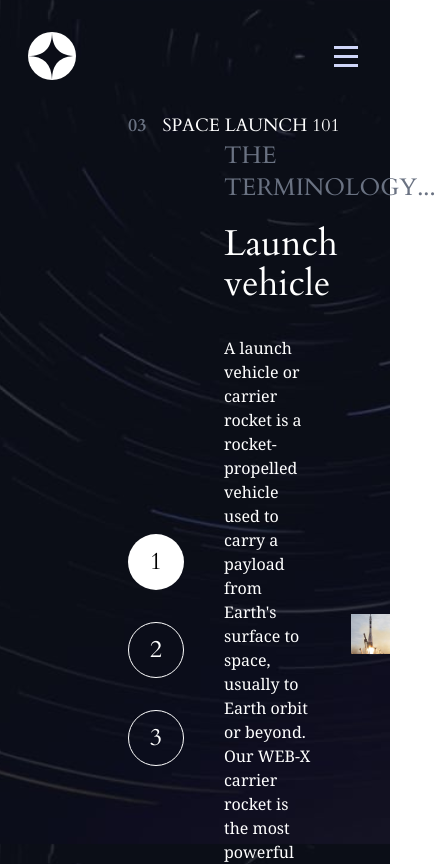
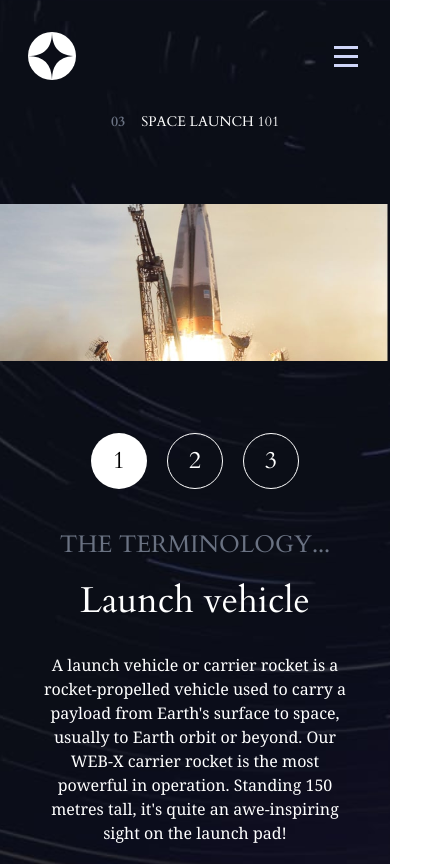
Before and after one commit to Christabel-Akpene/Space-Tourism, a React (Vite) app: page /technology in a window 390 px wide. Shown: the top 864 px of the page, 436 px wide, since content can reach past the window. Built offline with nearby package versions, Linux system fonts and the light colour scheme.

Commit message:
style:add responsive design for technology and crew

```diff
--- a/src/pages/Crew.jsx
+++ b/src/pages/Crew.jsx
@@ -8,19 +8,19 @@
   };
 
   return (
-    <div className="text-white w-[80vw] m-auto">
-      <p className="text-lg">
+    <div className="text-white w-full px-10 lg:px-0 lg:w-[80vw] m-auto">
+      <p className="text-sm sm:mt-10 sm:text-lg lg:mt-0">
         <span className="text-gray-500 mr-4 font-bold">02</span>PICK YOUR CREW
       </p>
 
-      <div className="flex space-x-28 justify-between items-center mt-10 pb-10">
-        <div className="w-[35vw]">
+      <div className="flex flex-col space-y-8 lg:flex-row lg:space-x-28 justify-between items-center mt-10 pb-10">
+        <div className="text-center lg:text-left lg:w-[35vw]">
           <p className="text-2xl mb-8 uppercase">{data.crew[selected].role}</p>
-          <p className="mb-8 text-4xl font-semi-bold">
+          <p className="mb-8 text-4xl font-semi-bold sm:text-6xl">
             {data.crew[selected].name}
           </p>
-          <p className="font-serif ">{data.crew[selected].bio}</p>
-            <div className="flex space-x-6 flex-row">
+          <p className="font-serif sm:w-3/4 lg:w-full m-auto ">{data.crew[selected].bio}</p>
+            <div className="flex justify-center lg:justify-start space-x-6 flex-row">
               {data.crew.map((person, index) => {
                 return (
                   <span
--- a/src/pages/Technology.jsx
+++ b/src/pages/Technology.jsx
@@ -9,13 +9,13 @@
   };
 
   return (
-    <div className="text-white ml-32">
-      <p className="text-lg ">
+    <div className="text-white lg:ml-32">
+      <p className="text-sm text-center sm:text-left sm:ml-8 lg:ml-0 sm:mt-10 sm:text-lg mb-18 lg:mb-0 lg:mt-0">
         <span className="text-gray-500 mr-4 font-bold">03</span>SPACE LAUNCH 101
       </p>
 
-      <div className="flex justify-between items-center space-x-10 pb-20">
-        <div className="flex flex-col">
+      <div className="flex flex-col lg:flex-row justify-between items-center space-x-10 pb-20">
+        <div className="flex m-auto lg:m-0  lg:flex-col space-x-5 my-10 lg:my-0 order-2 lg:order-1">
               {data.technology.map((technology, index) => {
                 return (
                   <button
@@ -25,23 +25,25 @@
                       selected === index ? " bg-white text-black" : "border border-white"
                     } w-14 h-14 text-2xl text-bold mt-8 flex items-center justify-center text-center rounded-full cursor-pointer`}
                   >
-
                     {index + 1}
                   </button>
                 );
               })}
         </div>
 
-        <div className="w-2/6">
+        <div className="w-full m-auto px-10 text-center lg:text-left lg:w-2/6 order-3 lg:order-2">
           <p className="text-2xl mb-5 text-gray-500">THE TERMINOLOGY...</p>
           <p className="mb-8 text-4xl font-semi-bold">
             {data.technology[selected].name}
           </p>
-          <p className="font-serif ">{data.technology[selected].description}</p>
+          <p className="font-serif lg:w-full">{data.technology[selected].description}</p>
         </div>
 
-        <div className="">
-          <img src={data.technology[selected].images.portrait}   className="max-w-md w-full h-auto object-contain" />
+        <div className="order-1 lg:order-3">
+          <picture>
+            <source srcset={data.technology[selected].images.portrait} media="(min-width:1024px)" />
+            <img src={data.technology[selected].images.landscape} alt="image"  className="w-full h-auto object-contain lg:max-w-md "  />
+          </picture>
         </div>
 
       </div>
```
